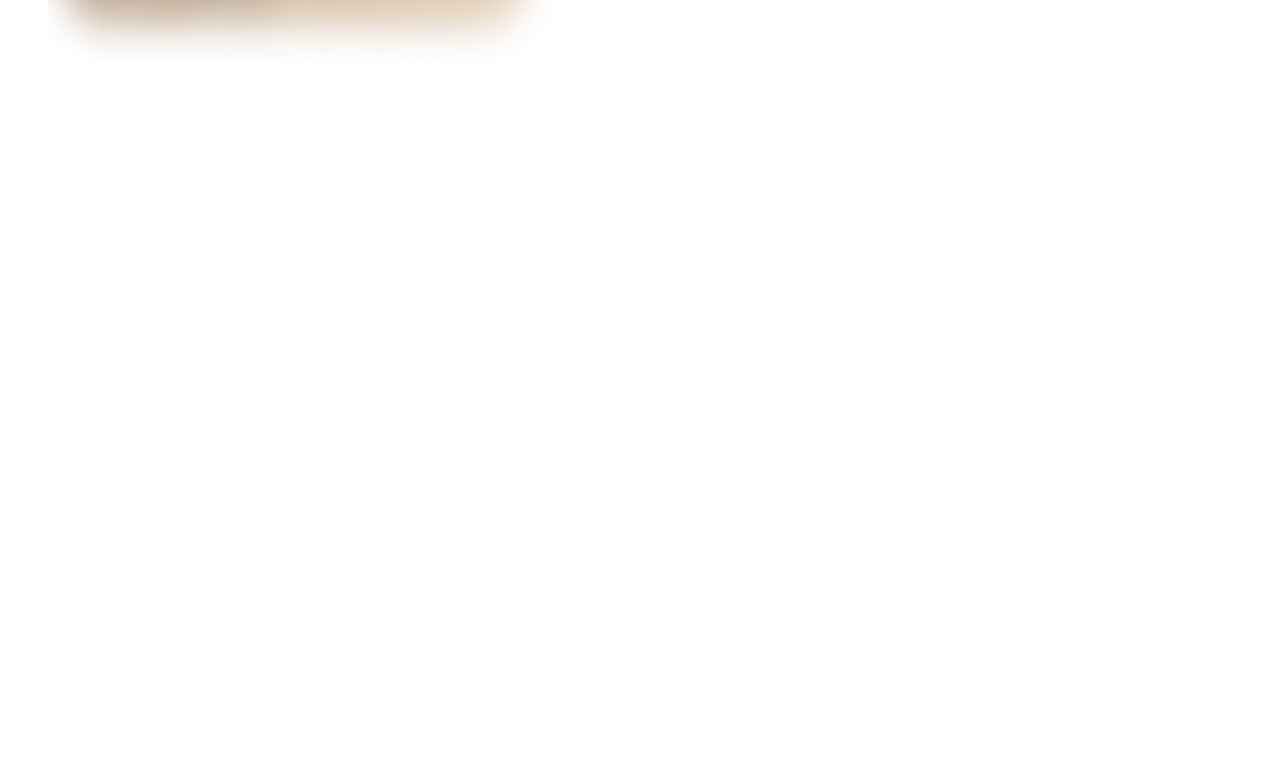
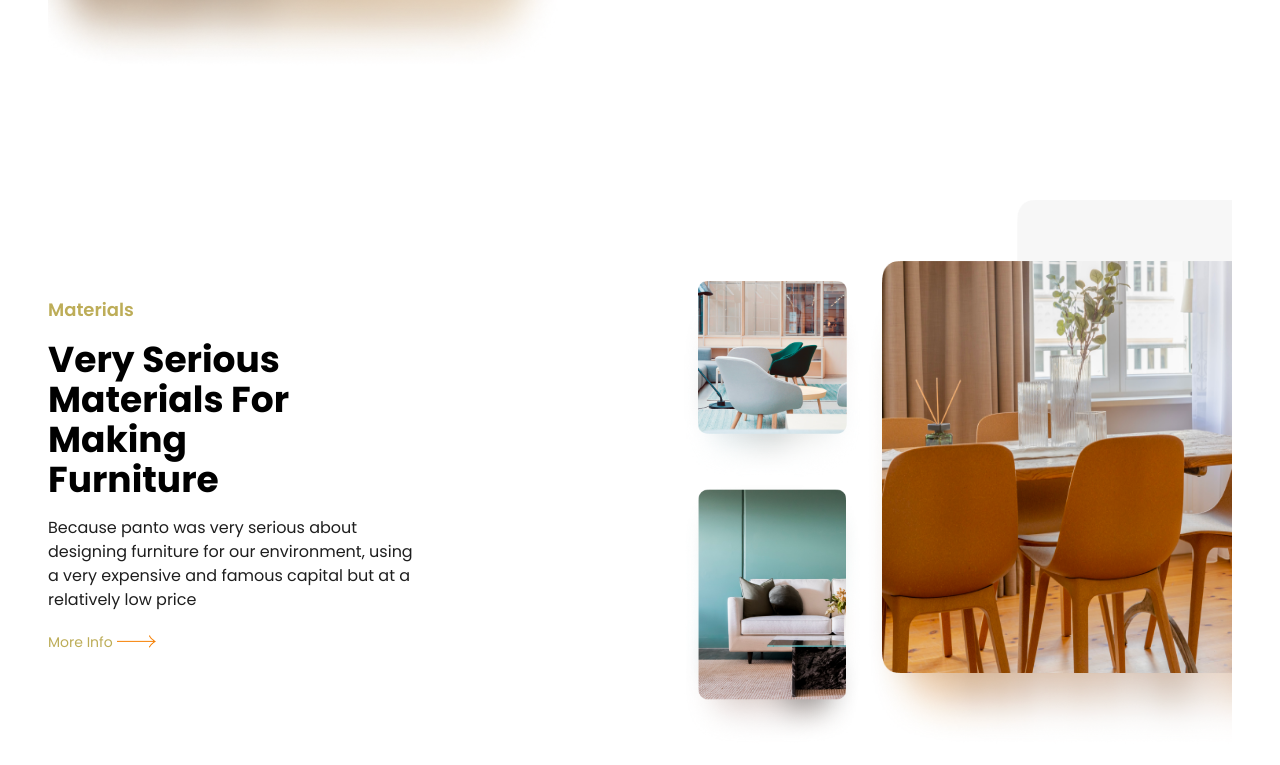
Before and after one commit to HossainRafi/Furnicom, a React (Vite) app: page / in a window 1280 px wide. Shown: the part 2579-3344 px from the top of the page. Before the commit the page ends 2763 px from the top, so only its background shows below. Built offline with nearby package versions, Linux system fonts and the light colour scheme.

Commit message:
materials section done

```diff
--- a/src/pages/home/Home.jsx
+++ b/src/pages/home/Home.jsx
@@ -2,6 +2,7 @@
 import { ChooseUs } from "./ChooseUs";
 import { Experiences } from "./Experiences";
 import { Hero } from "./Hero";
+import { Materials } from "./Materials";
 
 export const Home = () => {
   return (
@@ -10,6 +11,7 @@
       <ChooseUs />
       <Products headline="Best Selling Product" />
       <Experiences />
+      <Materials />
     </>
   );
 };
--- /dev/null
+++ b/src/pages/home/Materials.jsx
@@ -0,0 +1,33 @@
+import material3 from "../../assets/material3.png";
+import material1 from "../../assets/material1.png";
+import material2 from "../../assets/material2.png";
+import { Button } from "../../components/Button";
+
+export const Materials = () => {
+  return (
+    <section className="my-24 section-container flex flex-col md:flex-row items-center justify-between md:gap-20 gap-8">
+      <div className="md:w-1/2 mx-auto">
+        <h3 className="text-lg font-semibold text-primary mb-4">Materials</h3>
+        <h2 className="text-4xl font-bold mb-4 capitalize lg:w-1/2">
+          Very serious materials for making furniture
+        </h2>
+        <p className="text-secondary dark:text-white mb-5 lg:w-2/3">
+          Because panto was very serious about designing furniture for our
+          environment, using a very expensive and famous capital but at a
+          relatively low price
+        </p>
+        <Button text="More Info" />
+      </div>
+
+      <div className="md:w-1/2 grid grid-cols-2 md:grid-cols-3 md:items-end items-center ">
+        <div className="">
+          <img src={material1} alt="" className="" />
+          <img src={material2} alt="" className="" />
+        </div>
+        <div className="md:col-span-2 col-span-1">
+          <img src={material3} alt="" className="w-full md:h-[547px]" />
+        </div>
+      </div>
+    </section>
+  );
+};
```
